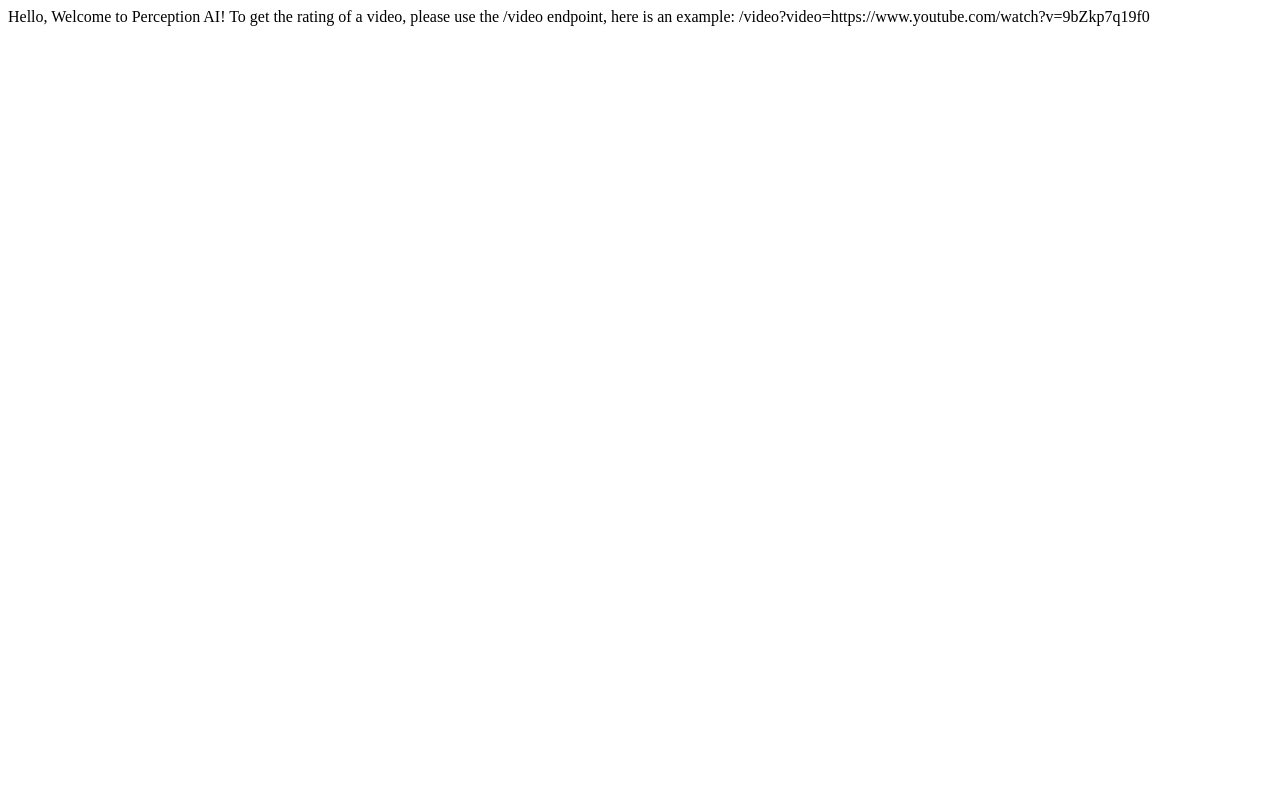
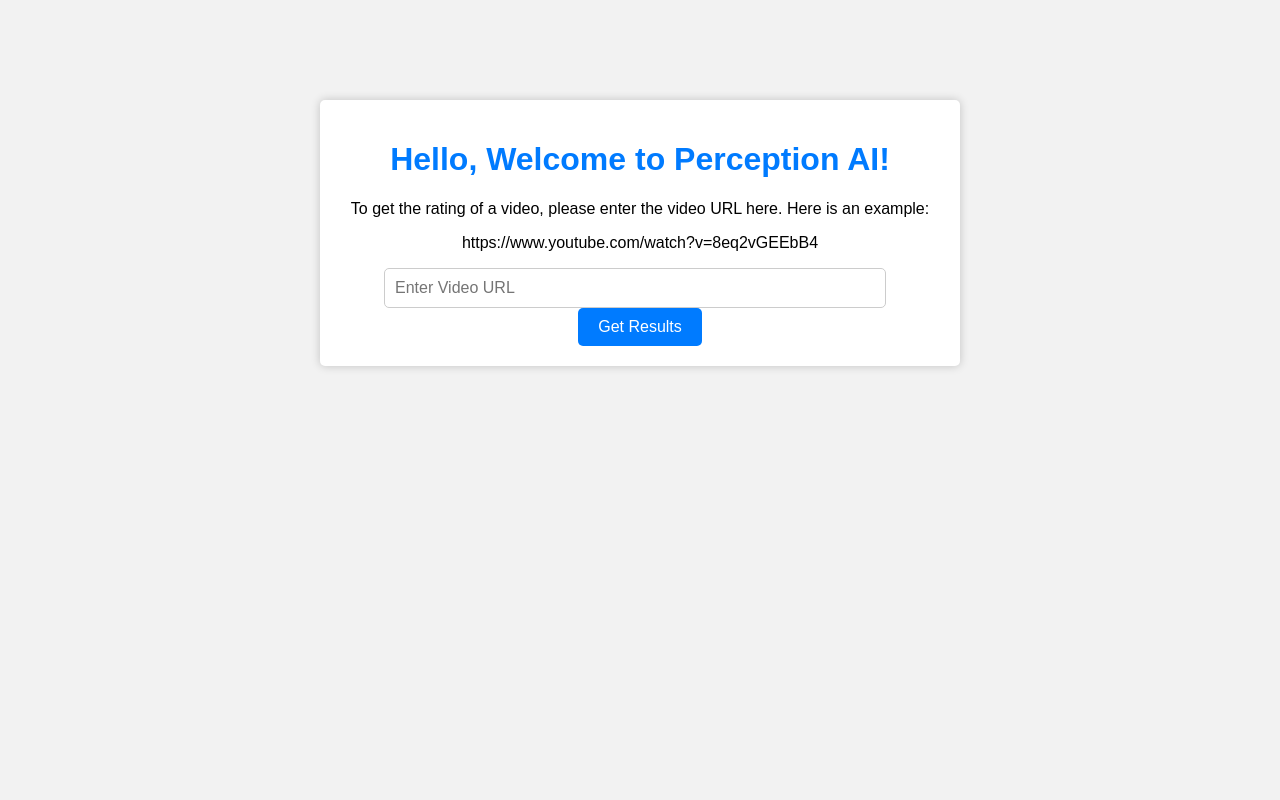
Before and after one commit to jeetmehta13/Perception-AI, a Flask app: page / in a window 1280 px wide. Run offline with Flask 3, Linux system fonts and the light colour scheme; parts of the project's set-up code (start-up, migrations or seed data) failed here and were passed over.

Commit message:
add a functional home page

```diff
--- a/app.py
+++ b/app.py
@@ -225,7 +225,7 @@ def embed_youtube_url(video_url):
 
 @app.route('/')
 def hello_world():
-    return 'Hello, Welcome to Perception AI! To get the rating of a video, please use the /video endpoint, here is an example: /video?video=https://www.youtube.com/watch?v=9bZkp7q19f0'
+    return render_template('./home.html')
 
 @app.route('/video', methods=['GET'])
 def process_data():
--- /dev/null
+++ b/templates/home.html
@@ -0,0 +1,66 @@
+<!DOCTYPE html>
+<html>
+
+<head>
+  <title>Perception AI</title>
+  <style>
+    body {
+      font-family: Arial, sans-serif;
+      text-align: center;
+      margin: 0;
+      padding: 0;
+      background-color: #f2f2f2;
+    }
+
+    .container {
+      max-width: 600px;
+      margin: 100px auto;
+      background-color: #fff;
+      padding: 20px;
+      border-radius: 5px;
+      box-shadow: 0 0 10px rgba(0, 0, 0, 0.2);
+    }
+
+    h1 {
+      color: #007bff;
+    }
+
+    p {
+      font-size: 16px;
+    }
+
+    input[type="text"] {
+      width: 80%;
+      padding: 10px;
+      font-size: 16px;
+      border: 1px solid #ccc;
+      border-radius: 5px;
+      margin-right: 10px;
+    }
+
+    button {
+      padding: 10px 20px;
+      font-size: 16px;
+      background-color: #007bff;
+      color: #fff;
+      border: none;
+      border-radius: 5px;
+      cursor: pointer;
+    }
+  </style>
+</head>
+
+<body>
+  <div class="container">
+    <h1>Hello, Welcome to Perception AI!</h1>
+    <p>To get the rating of a video, please enter the video URL here. Here is an example:</p>
+    <p>https://www.youtube.com/watch?v=8eq2vGEEbB4</p>
+
+    <form action="/video" method="get">
+      <input type="text" name="video" placeholder="Enter Video URL">
+      <button type="submit">Get Results</button>
+    </form>
+  </div>
+</body>
+
+</html>
--- a/templates/index.html
+++ b/templates/index.html
@@ -31,7 +31,7 @@
     }
 
     .related-videos iframe {
-      width: 100%;
+      width: 200%;
       height: 200px;
       /* Adjust the height as needed */
     }
@@ -82,7 +82,7 @@
       <div id="rating" class="rating">Rating: {{ json_data.rating }}</div>
       <div id="disclaimer" class="disclaimer">{{ json_data.disclaimer }}</div>
       <div id="suggestions" class="suggestions">
-        <h3>Suggestions:</h3>
+        <h3>Suggestions and Violations:</h3>
         <!-- Use the nl2br filter to render newline characters as line breaks -->
         <p>{{ json_data.suggestions | replace('\n', '<br>') | safe }}</p>
       </div>
```
